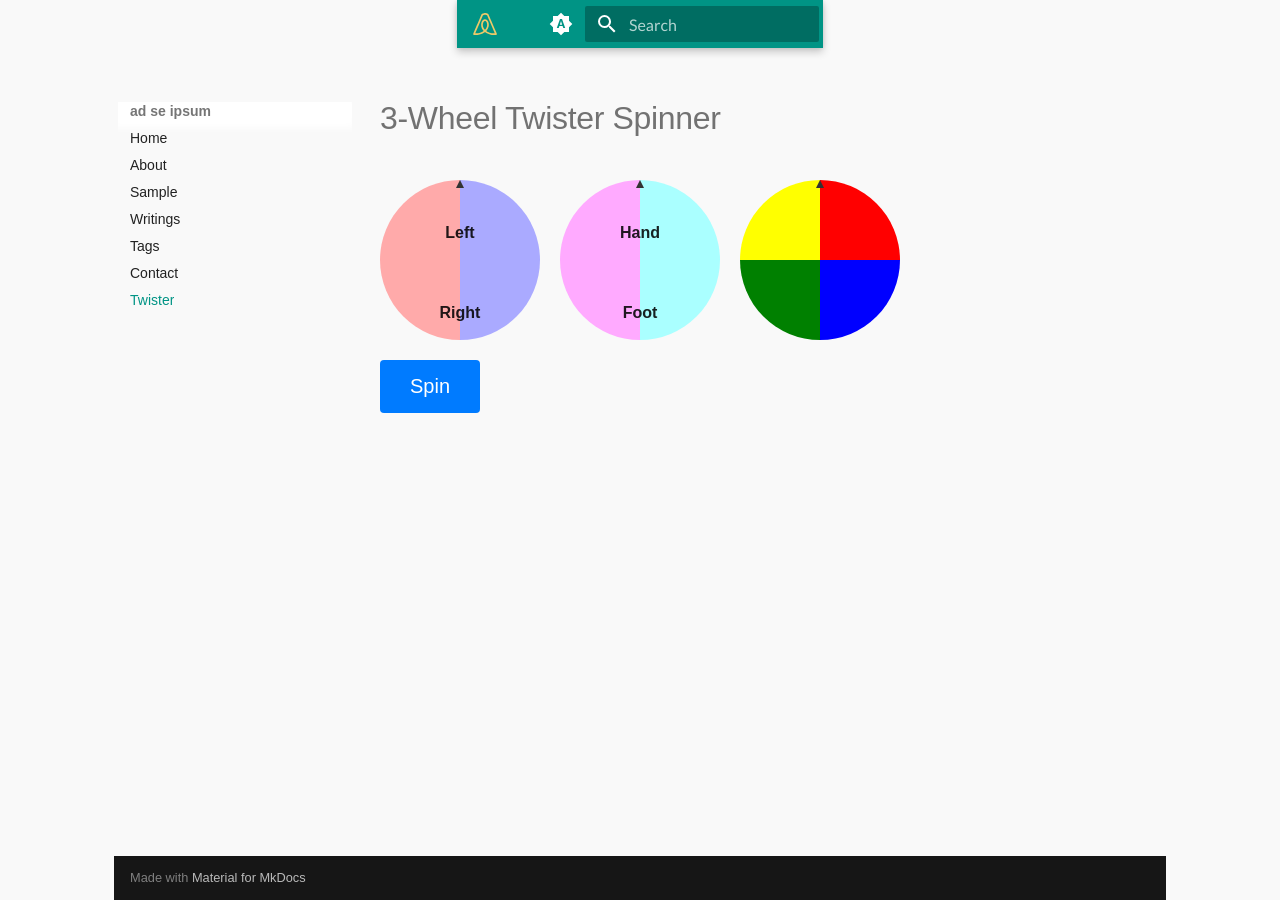
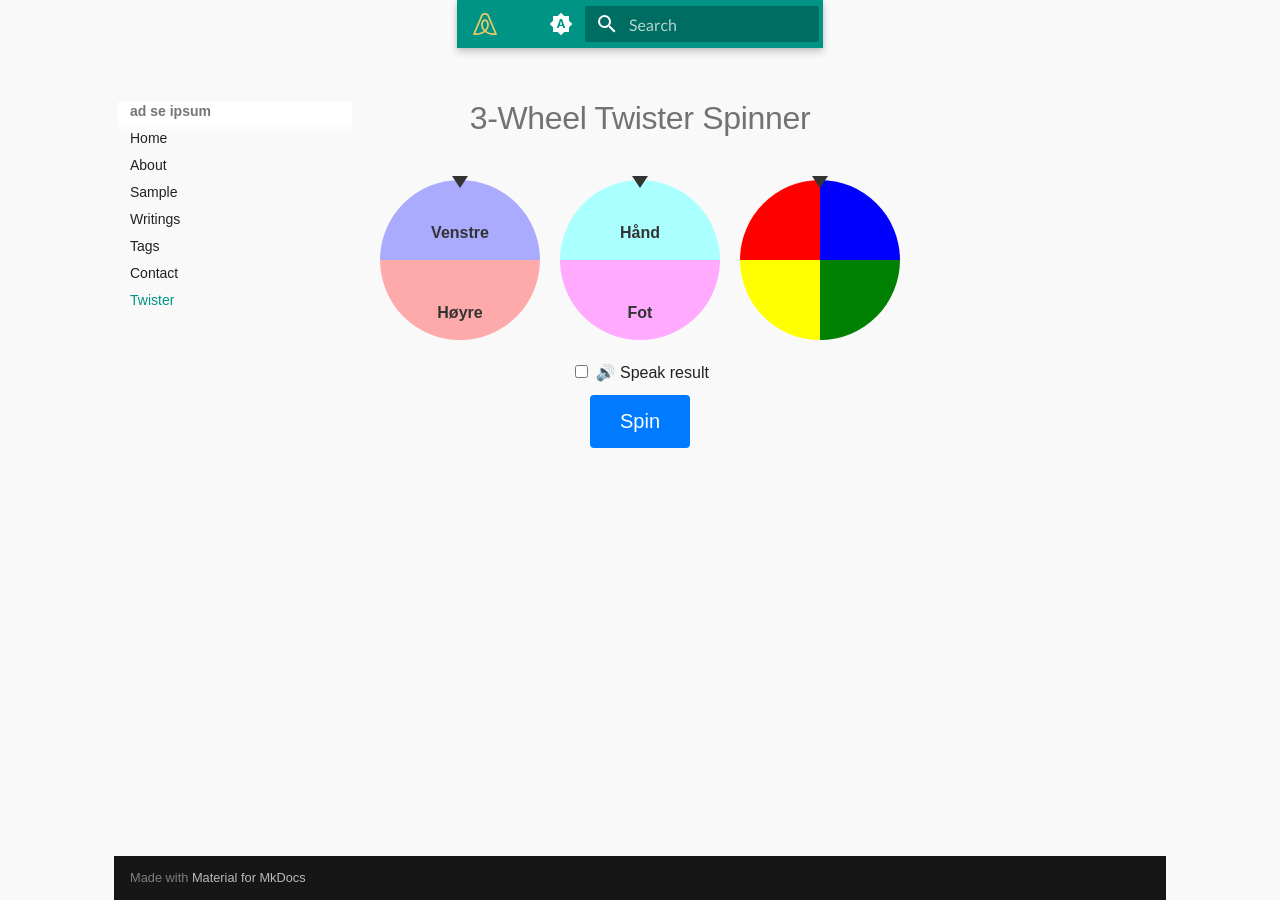
Before and after one commit to thomasht86/ad-se-ipsum, an MkDocs documentation site: the page built from docs/twister.md, in a window 1280 px wide. Built offline with MkDocs 1.6.1 and Material for MkDocs 9.7.7, drawn with Linux system fonts in a browser that asks for light colours; some of the changed lines change nothing that is shown.

Commit message:
twister speaks

```diff
--- a/docs/twister.md
+++ b/docs/twister.md
@@ -4,7 +4,7 @@
 <head>
     <meta charset="UTF-8" />
     <meta name="viewport" content="width=device-width, initial-scale=1.0" />
-    <title>Three-Wheel Twister Spinner</title>
+    <title>3-Wheel Twister Spinner with Speech</title>
     <style>
         /* Basic layout and mobile-friendly setup */
         body {
@@ -20,9 +20,9 @@
         }
 
         h1 {
-            margin-top: 1rem;
-            margin-bottom: 1rem;
+            margin: 1rem 0 0.5rem;
             font-size: 1.5rem;
+            text-align: center;
         }
 
         .wheels {
@@ -31,6 +31,7 @@
             gap: 1rem;
             justify-content: center;
             align-items: center;
+            margin-bottom: 1rem;
         }
 
         /* Common wheel styling */
@@ -49,53 +50,62 @@
 
         .pointer {
             position: absolute;
-            top: 0;
+            top: -4px;
+            /* Move up slightly to align with wheel edge */
             left: 50%;
             transform: translateX(-50%);
             width: 0;
             height: 0;
-            border-left: 4px solid transparent;
-            border-right: 4px solid transparent;
-            border-bottom: 8px solid #333;
+            border-left: 8px solid transparent;
+            border-right: 8px solid transparent;
+            border-top: 12px solid #333;
+            /* Changed from border-bottom to border-top */
+            z-index: 1;
+            /* Ensure pointer is above the wheel */
         }
 
         /* Wheel #1: Left / Right */
+        /* Conic gradient from 270deg means 0deg is at the top, going clockwise */
         #wheel1 {
-            background: conic-gradient(
-                    /* Top half  */
+            background: conic-gradient(from 270deg,
                     #aaf 0deg 180deg,
-                    /* Bottom half */
-                    #faa 180deg 360deg);
+                    /* Top half (Left) */
+                    #faa 180deg 360deg
+                    /* Bottom half (Right) */
+                );
         }
 
         /* Wheel #2: Hand / Foot */
         #wheel2 {
-            background: conic-gradient(
-                    /* Top half  */
+            background: conic-gradient(from 270deg,
                     #aff 0deg 180deg,
-                    /* Bottom half */
-                    #faf 180deg 360deg);
+                    /* Top half (Hand) */
+                    #faf 180deg 360deg
+                    /* Bottom half (Foot) */
+                );
         }
 
-        /* Wheel #3: 4 colors */
+        /* Wheel #3: 4 colors (Red, Blue, Green, Yellow) */
         #wheel3 {
-            background: conic-gradient(red 0deg 90deg,
+            background: conic-gradient(from 270deg,
+                    red 0deg 90deg,
                     blue 90deg 180deg,
                     green 180deg 270deg,
                     yellow 270deg 360deg);
         }
 
-        /* Text overlays for the first two wheels */
+        /* Text overlays for the first two wheels only */
         .slice-text {
             position: absolute;
             width: 100%;
             text-align: center;
             font-weight: bold;
+            color: #333;
             pointer-events: none;
-            /* allow clicks through text */
+            /* let clicks pass through text */
         }
 
-        /* For 2-slice wheels: top half text at ~25% down, bottom half text at ~75% down */
+        /* For a 2-slice wheel: "top" label ~25% down, "bottom" label ~75% down */
         .top-text {
             top: 25%;
             left: 50%;
@@ -108,6 +118,13 @@
             transform: translateX(-50%);
         }
 
+        /* Controls container */
+        .controls {
+            display: flex;
+            flex-direction: column;
+            align-items: center;
+        }
+
         /* Spin button */
         .spin-button {
             background-color: #007bff;
@@ -116,7 +133,7 @@
             border: none;
             border-radius: 4px;
             cursor: pointer;
-            margin-top: 1rem;
+            margin-top: 0.5rem;
             font-size: 1rem;
         }
 
@@ -138,6 +155,14 @@
                 width: 120px;
                 height: 120px;
             }
+
+            .top-text {
+                top: 30%;
+            }
+
+            .bottom-text {
+                top: 70%;
+            }
         }
     </style>
 </head>
@@ -153,8 +178,8 @@
             <div id="wheel1" class="wheel"></div>
             <div class="pointer"></div>
             <!-- Text overlays (top / bottom) -->
-            <div class="slice-text top-text">Left</div>
-            <div class="slice-text bottom-text">Right</div>
+            <div class="slice-text top-text">Venstre</div>
+            <div class="slice-text bottom-text">Høyre</div>
         </div>
 
         <!-- Wheel #2: Hand / Foot -->
@@ -162,28 +187,36 @@
             <div id="wheel2" class="wheel"></div>
             <div class="pointer"></div>
             <!-- Text overlays -->
-            <div class="slice-text top-text">Hand</div>
-            <div class="slice-text bottom-text">Foot</div>
+            <div class="slice-text top-text">Hånd</div>
+            <div class="slice-text bottom-text">Fot</div>
         </div>
 
-        <!-- Wheel #3: Colors (Red, Blue, Green, Yellow) -->
+        <!-- Wheel #3: Colors -->
         <div class="wheel-container">
             <div id="wheel3" class="wheel"></div>
             <div class="pointer"></div>
         </div>
     </div>
 
-    <!-- Spin Button -->
-    <button class="spin-button" onclick="spinWheels()">Spin</button>
+    <!-- Controls: Speak checkbox + Spin button -->
+    <div class="controls">
+        <label>
+            <input type="checkbox" id="speak-toggle" />
+            <span role="img" aria-label="loudspeaker">&#128266;</span> Speak result
+        </label>
+
+        <button class="spin-button" onclick="spinWheels()">Spin</button>
+    </div>
 
     <!-- Result Display -->
     <div id="result"></div>
 
     <script>
         // Data sets for each wheel
-        const leftRight = ["Left", "Right"];
-        const handFoot = ["Hand", "Foot"];
-        const colors = ["Red", "Blue", "Green", "Yellow"];
+        const leftRight = ["Venstre", "Høyre"];
+        const handFoot = ["Hånd", "Fot"];
+        const colors = ["Rød", "Blå", "Grønn", "Gul"];
+        const synth = window.speechSynthesis;
 
         // Track cumulative rotations for each wheel
         let rotation1 = 0;
@@ -191,24 +224,17 @@
         let rotation3 = 0;
 
         function spinWheels() {
-            // For wheels #1 and #2 (2 slices each): each slice is 180 degrees
-            // For wheel #3 (4 slices): each slice is 90 degrees
+            // Each wheel does 5-8 full rotations (5*360 to 8*360),
+            // plus a random offset to land in the slice.
+            const baseRotations = 360 * (Math.floor(Math.random() * 4) + 5);
 
-            // Each wheel does 5 to 8 full rotations (5*360 to 8*360)
-            // plus a random offset to land on a slice.
-            const randomSpin1 = 360 * (Math.floor(Math.random() * 4) + 5);
-            const randomSpin2 = 360 * (Math.floor(Math.random() * 4) + 5);
-            const randomSpin3 = 360 * (Math.floor(Math.random() * 4) + 5);
-
-            // Offsets: 0 to 359
             const offset1 = Math.floor(Math.random() * 360);
             const offset2 = Math.floor(Math.random() * 360);
             const offset3 = Math.floor(Math.random() * 360);
 
-            // Update cumulative rotation
-            rotation1 += randomSpin1 + offset1;
-            rotation2 += randomSpin2 + offset2;
-            rotation3 += randomSpin3 + offset3;
+            rotation1 += baseRotations + offset1;
+            rotation2 += baseRotations + offset2;
+            rotation3 += baseRotations + offset3;
 
             // Apply CSS transforms
             document.getElementById("wheel1").style.transform =
@@ -218,28 +244,42 @@
             document.getElementById("wheel3").style.transform =
                 `rotate(${rotation3}deg)`;
 
-            // After 3s, identify the final slices
+            // After 3s, figure out which slice is on top for each wheel
             setTimeout(() => {
                 const finalAngle1 = rotation1 % 360;
                 const finalAngle2 = rotation2 % 360;
                 const finalAngle3 = rotation3 % 360;
 
-                // Wheel #1 index (2 slices): 180 degrees each
+                // 2-slice wheels: 0..180 => index 0, 180..360 => index 1
                 const index1 = Math.floor(finalAngle1 / 180);
-                // Wheel #2 index (2 slices): 180 degrees each
                 const index2 = Math.floor(finalAngle2 / 180);
-                // Wheel #3 index (4 slices): 90 degrees each
+
+                // 4-slice wheel: each slice = 90 degrees
                 const index3 = Math.floor(finalAngle3 / 90);
 
-                // Determine results
-                const part1 = leftRight[index1];    // Left or Right
-                const part2 = handFoot[index2];     // Hand or Foot
-                const color = colors[index3];       // Red, Blue, Green, Yellow
+                const side = leftRight[index1];  // "Left" or "Right"
+                const limb = handFoot[index2];   // "Hand" or "Foot"
+                const color = colors[index3];    // "Red", "Blue", "Green", "Yellow"
 
-                // Display final combination
-                document.getElementById("result").textContent =
-                    `${part1} ${part2} on ${color}`;
+                const resultText = `Sett ${side} ${limb} på ${color}`;
+                // Display the final result
+                document.getElementById("result").textContent = resultText;
+
+                // Check if the "Speak result" checkbox is checked
+                const speakToggle = document.getElementById("speak-toggle");
+                if (speakToggle.checked) {
+                    speakResult(resultText);
+                }
             }, 3000);
+        }
+
+        function speakResult(text) {
+            const utterance = new SpeechSynthesisUtterance(text);
+            // You can configure more TTS options here, e.g. voice, pitch, rate
+            // set voice to Nora (nb-NO) if available, otherwise use default
+            utterance.voice = synth.getVoices().find(v => v.lang === "nb-NO") ||
+                synth.getVoices().find(v => v.lang === "en-US");
+            synth.speak(utterance);
         }
     </script>
 </body>
```
